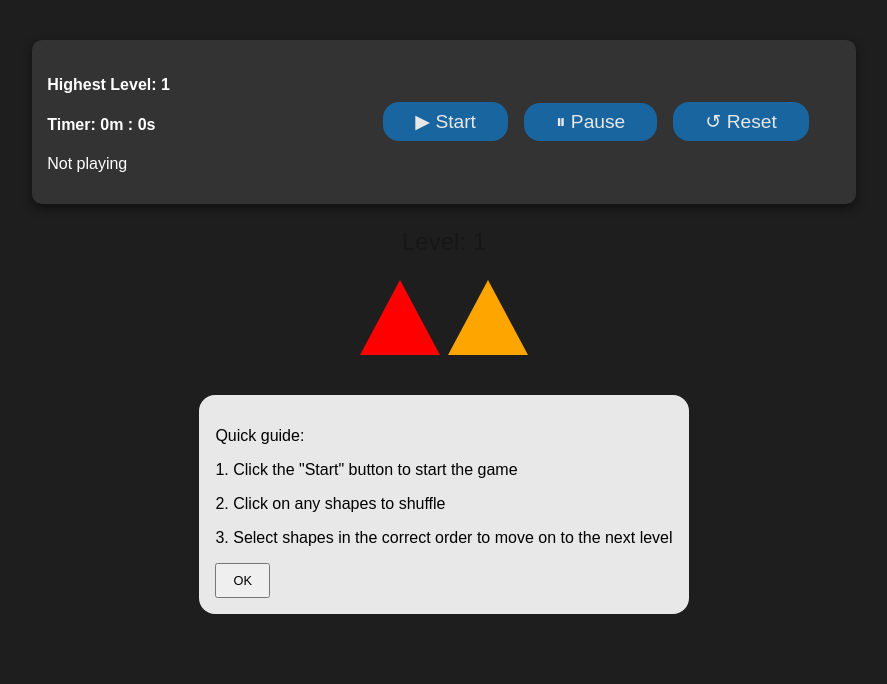
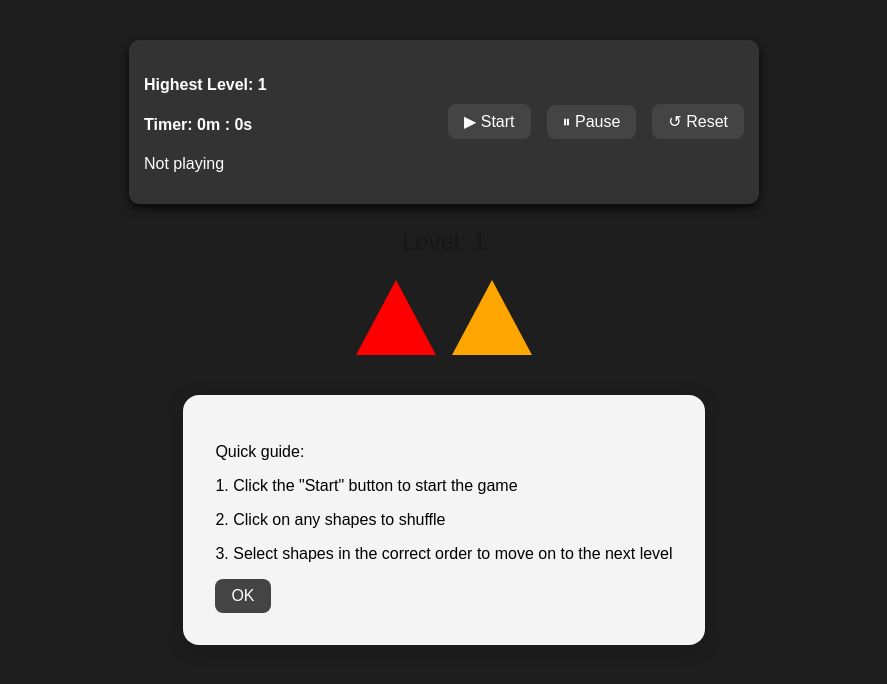
Before and after one commit to tinpham5614/mcolor-frontend-app, a Next.js app: page / in a window 1280 px wide. Shown: the top 684 px of the page, without its empty margins (196-1083 px from the left). Built offline with nearby package versions, Linux system fonts and the light colour scheme.

Commit message:
update css stying

```diff
--- a/src/app/styles/index.css
+++ b/src/app/styles/index.css
@@ -1,3 +1,4 @@
+/* Info Container */
 .info-container {
   display: flex;
   justify-content: space-between;
@@ -8,14 +9,25 @@
   background-color: #333333;
   border-radius: 10px;
   color: #ffffff;
-  box-shadow: 0 4px 10px rgba(0, 0, 0, 0.5);
-  width: 80%;
-  max-width: 900px;
+  box-shadow: 0 4px 10px rgba(0, 0, 0, 0.8);
+  min-width: 600px;
+  max-width: 600px;
 }
 
-/* Feedback Message */
+/* Feedback */
+.feedback {
+  text-align: center;
+  font-size: 1.5rem;
+  margin: 15px 0;
+}
+
+.feedback.shake {
+  animation: shake 0.7s cubic-bezier(0.42, 0, 0.58, 1);
+}
+
 @keyframes shake {
-  0% {
+  0%,
+  100% {
     transform: translateX(0);
   }
   25% {
@@ -27,104 +39,67 @@
   75% {
     transform: translateX(-5px);
   }
-  100% {
-    transform: translateX(0);
+}
+
+/* Shape Containers */
+.shapes-container,
+.shapes-container-random {
+  display: flex;
+  flex-wrap: wrap;
+  justify-content: center;
+  align-items: center;
+  gap: 1rem;
+  margin: 1rem auto;
+  width: 100%;
+  max-width: 60rem;
+}
+
+@media (max-width: 768px) {
+  .shapes-container,
+  .shapes-container-random {
+    width: 100%;
   }
 }
 
-.feedback {
-  text-align: center;
-  font-size: 1.5rem;
-  margin: 15px 0;
+/* Buttons */
+button {
+  padding: 0.5rem 1rem;
+  font-size: 1rem;
+  cursor: pointer;
+  border: none;
+  border-radius: 8px;
+  background-color: #444;
+  color: #fff;
+  transition: all 0.3s ease;
 }
 
-.feedback.shake {
-  animation: shake 0.5s ease-in-out;
+button:hover {
+  background-color: #555;
+  transform: translateY(-2px);
 }
 
-.shapes-container {
-  display: flex;
-  flex-wrap: wrap;
-  flex-direction: row;
-  justify-content: center;
-  align-items: center;
-  gap: 0.5rem;
-  margin: 1rem;
-  min-width: 60rem;
-  max-width: 60rem;
+button:active {
+  transform: translateY(0);
 }
 
-.shapes-container button {
-  padding: 0.5rem 2rem;
-  font-size: 1.2rem;
-  cursor: pointer;
+button:disabled {
+  background-color: #666;
+  cursor: not-allowed;
 }
 
-.shapes-container-random {
-  display: flex;
-  flex-wrap: wrap;
-  flex-direction: row;
-  justify-content: center;
-  align-items: center;
-  gap: 0.5rem;
-  margin: 1rem;
-  cursor: pointer;
-  min-width: 60rem;
-  max-width: 60rem;
-}
-
-.shapes-container-random button {
-  font-size: 0.8rem;
-  cursor: pointer;
+/* Dialog */
+.dialog {
+  padding: 2rem;
+  border-radius: 16px;
   border: none;
-  border-radius: 16px;
-}
-
-h1 {
-  font-size: 3rem;
-  text-align: center;
-}
-
-.timer {
-  display: flex;
-  font-size: 1.4rem;
-  justify-content: center;
-  align-items: center;
-}
-
-.timer-bar {
-  display: flex;
-  justify-content: center;
-  align-items: center;
+  background-color: #f4f4f4;
+  box-shadow: 0 4px 20px rgba(0, 0, 0, 0.2);
 }
 
 .button-container {
   display: flex;
   flex-direction: row;
+  gap: 1rem;
   justify-content: center;
   align-items: center;
-  gap: 1rem;
-  padding: 2rem;
 }
-
-.button-container button {
-  padding: 0.5rem 2rem;
-  font-size: 1.2rem;
-  cursor: pointer;
-  background-color: #1865a0;
-  border: none;
-  border-radius: 16px;
-  color: #e8e8e8;
-}
-
-.dialog {
-  border-radius: 16px;
-  border: none;
-  background-color: #e8e8e8;
-}
-
-button {
-  padding: 0.5rem 1rem;
-  font-size: 0.8rem;
-  cursor: pointer;
-}
```
Also changed, not shown: package.json (+6 -1 lines), 1 other file (tests, documents, lock files or other folders).
